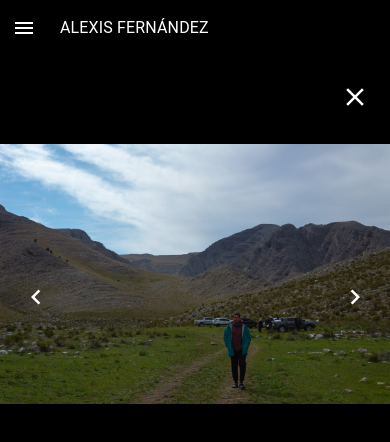
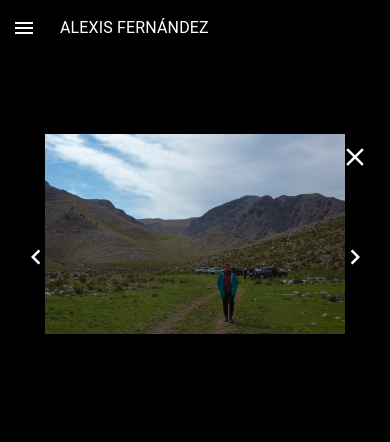
Before and after one commit to ipiccardo/PhotographPage, a React (Create React App) app: page /Galery in a window 390 px wide. Both pictures are taken after a click on the picture 116 px from the left and 366 px from the top of the page. Shown: the top 442 px of the page. Built offline with nearby package versions, Linux system fonts and the light colour scheme.

Commit message:
Haciendo pruebas con el tamaño de las singlesImages

```diff
--- a/src/Components/Galery/galery.css
+++ b/src/Components/Galery/galery.css
@@ -111,3 +111,10 @@ export const Galery = () => { */
     max-height: 400px;
   }
 }
+
+@media (max-width: 400px) {
+  .image {
+    max-height: 200px;
+    margin-top: 30px !important;
+  }
+}
```
